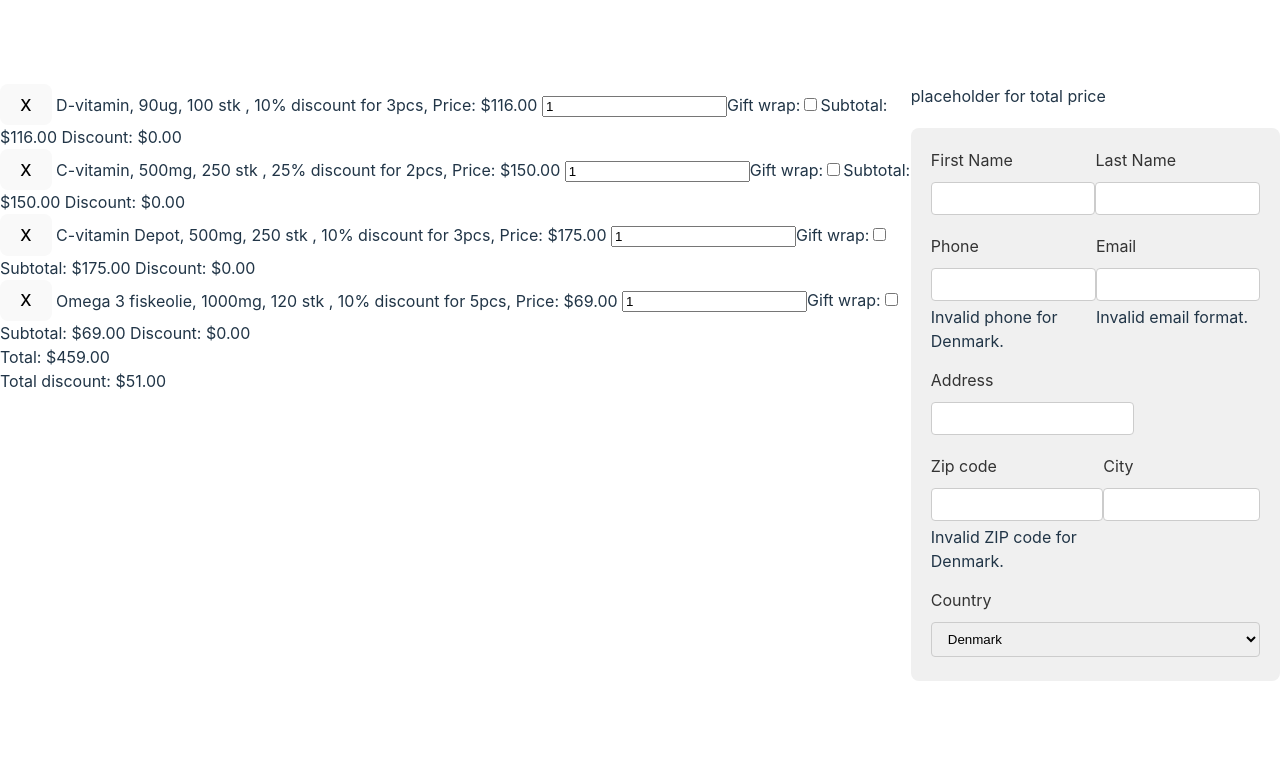
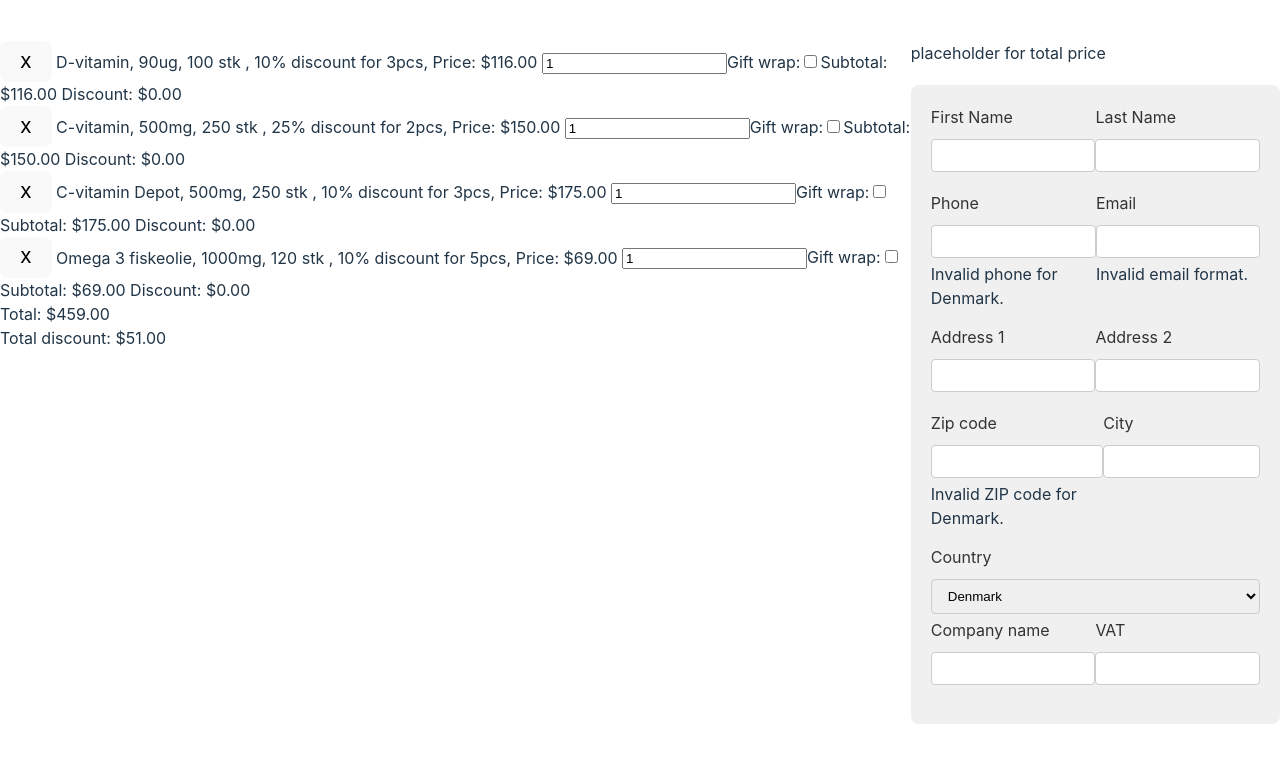
Before and after one commit to MagnusStarkadOttosen/02363FrontEndProject, a React (Vite) app: page / in a window 1280 px wide. Shown: the top 762 px of the page. Built offline with nearby package versions, Linux system fonts and the light colour scheme; no server answers.

Commit message:
Added fields and validated VAT

```diff
--- a/src/components/billingAndDelivery.tsx
+++ b/src/components/billingAndDelivery.tsx
@@ -8,10 +8,13 @@ const BillingAndDelivery: React.FC = () => {
         orderLastName: '',
         orderPhone: '',
         orderEmail: '',
-        orderAddress: '',
+        orderAddress1: '',
+        orderAddress2: '',
         orderZip: '',
         orderCity: '',
         orderCountry: 'DK', // Default to Denmark
+        orderCompany: '',
+        orderVAT: '',
     });
 
     const handleInputChange = (event: React.ChangeEvent<HTMLInputElement> | React.ChangeEvent<HTMLSelectElement>) => {
@@ -63,6 +66,15 @@ const BillingAndDelivery: React.FC = () => {
         }
     };
 
+    const [vatValid, setVATValid] = useState(true);
+    const validateVAT = (vat: string, country: string) => {
+        if(country === "DK" && vat.length === 8){
+            setVATValid(true);
+        }else{
+            setVATValid(false);
+        }
+    };
+
     //Revalidate then country changes
     useEffect(() => {
         validateZip(formState.orderZip, formState.orderCountry);
@@ -77,6 +89,11 @@ const BillingAndDelivery: React.FC = () => {
     useEffect(() => {
         validatePhone(formState.orderPhone, formState.orderCountry);
     }, [formState.orderCountry, formState.orderPhone]);
+
+    //Validate VAT
+    useEffect(() => {
+        validateVAT(formState.orderVAT, formState.orderCountry);
+    }, [formState.orderCountry, formState.orderVAT]);
 
     return (
         <div className='form-wrapper'>
@@ -104,8 +121,12 @@ const BillingAndDelivery: React.FC = () => {
             </div>
             <div className='row'>
                 <div>
-                    <label className="control-label" htmlFor="orderAddress">Address</label>
-                    <input id="orderAddress" className='form-control' type='text' name='orderAddress' value={formState.orderAddress} onChange={handleInputChange}></input>
+                    <label className="control-label" htmlFor="orderAddress1">Address 1</label>
+                    <input id="orderAddress1" className='form-control' type='text' name='orderAddress1' value={formState.orderAddress1} onChange={handleInputChange}></input>
+                </div>
+                <div>
+                    <label className="control-label" htmlFor="orderAddress2">Address 2</label>
+                    <input id="orderAddress2" className='form-control' type='text' name='orderAddress2' value={formState.orderAddress2} onChange={handleInputChange}></input>
                 </div>
             </div>
             <div className="row">
@@ -132,6 +153,16 @@ const BillingAndDelivery: React.FC = () => {
                     </select>
                 </div>
             </div>
+            <div className="row">
+                <div>
+                    <label className="control-label" htmlFor="orderCompany">Company name</label>
+                    <input id="orderCompany" className='form-control' type='text' name='orderCompany' value={formState.orderCompany} onChange={handleInputChange}></input>
+                </div>
+                <div>
+                    <label className="control-label" htmlFor="orderVAT">VAT</label>
+                    <input id="orderVAT" className='form-control' type='text' name='orderVAT' value={formState.orderVAT} onChange={handleInputChange}></input>
+                </div>
+            </div>
         </div>
     )
 
```
